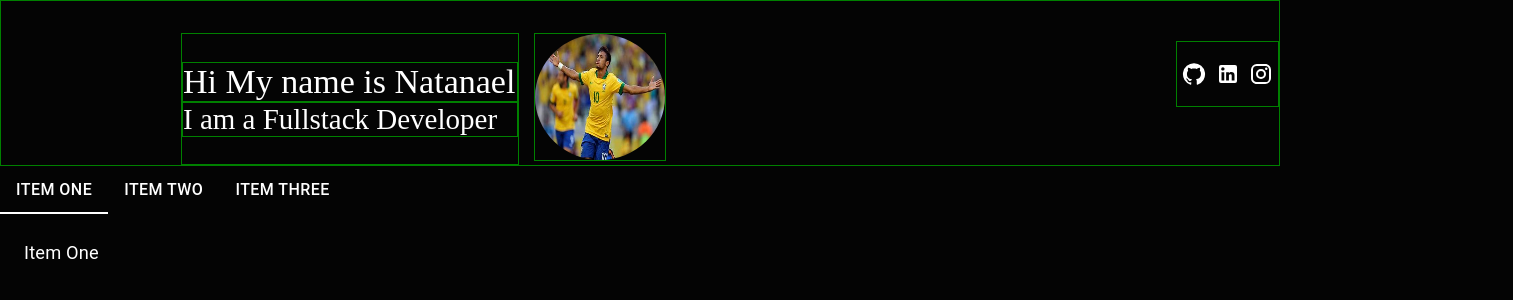
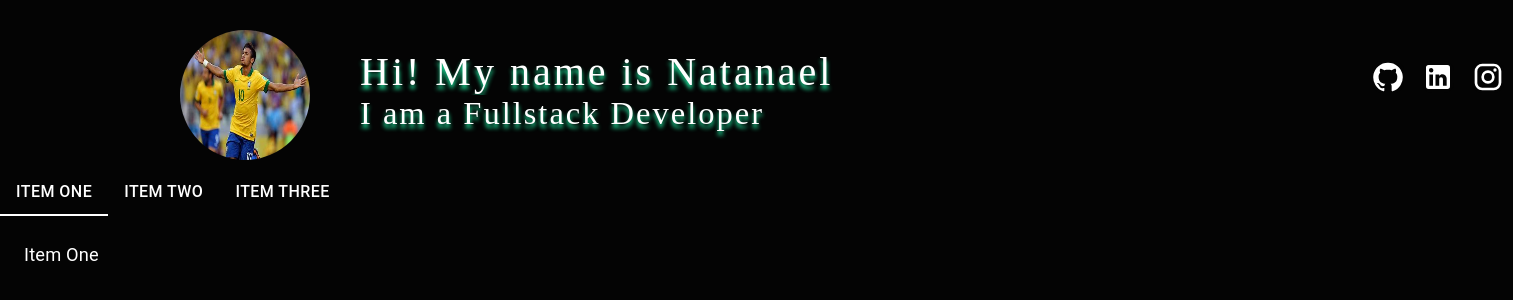
Before and after one commit to NatanaelBraga-dev/portifolio, a React (Create React App) app: page / in a window 1280 px wide. Shown: the top 300 px of the page, 1513 px wide, since content can reach past the window. Built offline with nearby package versions, Linux system fonts and the light colour scheme; a web font is replaced by a local one.

Commit message:
finishing header

```diff
--- a/src/App.js
+++ b/src/App.js
@@ -21,13 +21,13 @@ function App() {
       <div id="App" className='div'>
         <GlobalStyle />
         <PresentationArea>
-        <PresentationContainer>
-          <PresentationText>Hi My name is Natanael</PresentationText>
-          <PresentationText2>I am a Fullstack Developer</PresentationText2>
-        </PresentationContainer>
         <ContainerFotoPerfil>
             <FotoPerfil src={neymar} alt="foto de perfil" />
         </ContainerFotoPerfil>
+          <PresentationContainer>
+            <PresentationText>Hi! My name is Natanael</PresentationText>
+            <PresentationText2>I am a Fullstack Developer</PresentationText2>
+          </PresentationContainer>
           <ContainerIcons>
             <GitHubIconStyled />
             <LinkedInIconStyled />
--- a/src/components/interactive_window/janela_interativa.js
+++ b/src/components/interactive_window/janela_interativa.js
@@ -45,7 +45,7 @@ export default function LabTabs() {
   return (
     <Box sx={{ width: '100%', typography: 'body1' }}>
       <TabContext value={value}>
-        <Box sx={{ borderBottom: 1, borderColor: 'divider' }}>
+        <Box sx={{ borderBottom: 1, borderColor: 'divider',position: 'relative', }}>
           <TabList onChange={handleChange} aria-label="lab API tabs example" >
             <Tab label="Item One" value="1" sx={{color: '#FFFFFF'}}/>
             <Tab label="Item Two" value="2" sx={{color: '#FFFFFF'}}/>
--- a/src/style.js
+++ b/src/style.js
@@ -19,68 +19,70 @@ export const GlobalStyle = createGlobalStyle`
 export const PresentationArea = styled.div`
   color: white;
   display: flex;
-  border: 1px solid green;
-`;
+  `;
 
 export const PresentationContainer = styled.div`
-  border: 1px solid green;
   display: flex;
   flex-direction: column;
   margin-left: 180px;
-  width: 500px;
-  margin-top: 32px;
+  top: 25px;
   height: 130px;
   justify-content: center;
+  position: relative;
+  left: 50px;
 `;
 
-export const PresentationText = styled.div`
+export const PresentationText = styled.div
+`
   font-family: 'JetBrains-Mono';
-  font-size: 34px;
-  border: 1px solid green;
+  font-size: 40px;
   position: relative;
-  padding: 0px;
-`;
+  letter-spacing: 3px;
+  text-shadow: 0px 4px 4px #1EF1A5
+ `;
 
 export const PresentationText2 = styled.div`
   font-family: 'JetBrains-Mono';
-  font-size: 29px;
-  border: 1px solid green;
-  margin-top: 0px;
+  font-size: 32.5px;
   position: relative;
+  letter-spacing: 2px;
+  text-shadow: 0px 4px 4px #1EF1A5
 `;
 
 export const ContainerFotoPerfil = styled.div`
-  border: 1px solid green;
   display: flex;
   align-items: center;
-  margin-left: 15px;
   margin-top: 32px;
+  margin-bottom: 10px;
   height: 126px;
+  position: relative;
+  left: 180px;
 `;
 
 export const FotoPerfil = styled.img`
   border-radius: 50%;
   width: 130px;
-  height: 126px;
+  height: 130px;
   position: relative;
 `;
 
 export const ContainerIcons = styled.div`
-  border: 1px solid green;
   display: flex;
   height: 64px;
   width: 150px;
   align-items: center;
   justify-content: space-around;
-  margin-left: 510px;
-  margin-top: 40px;
+  position: relative;
+  left: 580px;
+  margin-top: 45px;
 `;
 
 // Styled Components específicos para ícones
 export const GitHubIconStyled = styled(GitHubIcon)`
   color: #FFFFFF;
-  font-size: 36px;
+  font-size: 2.0rem !important;
   cursor: pointer;
+  border-radius: 10px;
   transition: box-shadow 0.4s ease-in-out !important;
 
   &:hover {
@@ -89,8 +91,9 @@ export const GitHubIconStyled = styled(GitHubIcon)`
 
 export const LinkedInIconStyled = styled(LinkedInIcon)`
   color: #FFFFFF;
-  font-size: 36px;
+  font-size: 2.0rem !important;
   cursor: pointer;
+  border-radius: 10px;
   transition: box-shadow 0.4s ease-in-out !important;
 
   &:hover {
@@ -100,8 +103,9 @@ export const LinkedInIconStyled = styled(LinkedInIcon)`
 
 export const InstagramIconStyled = styled(InstagramIcon)`
   color: #FFFFFF;
-  font-size: 36px;
+  font-size: 2.0rem !important;
   cursor: pointer;
+  border-radius: 10px;
   transition: box-shadow 0.4s ease-in-out !important;
 
   &:hover {
```
Lines whose indentation alone changed are shown as unchanged.
